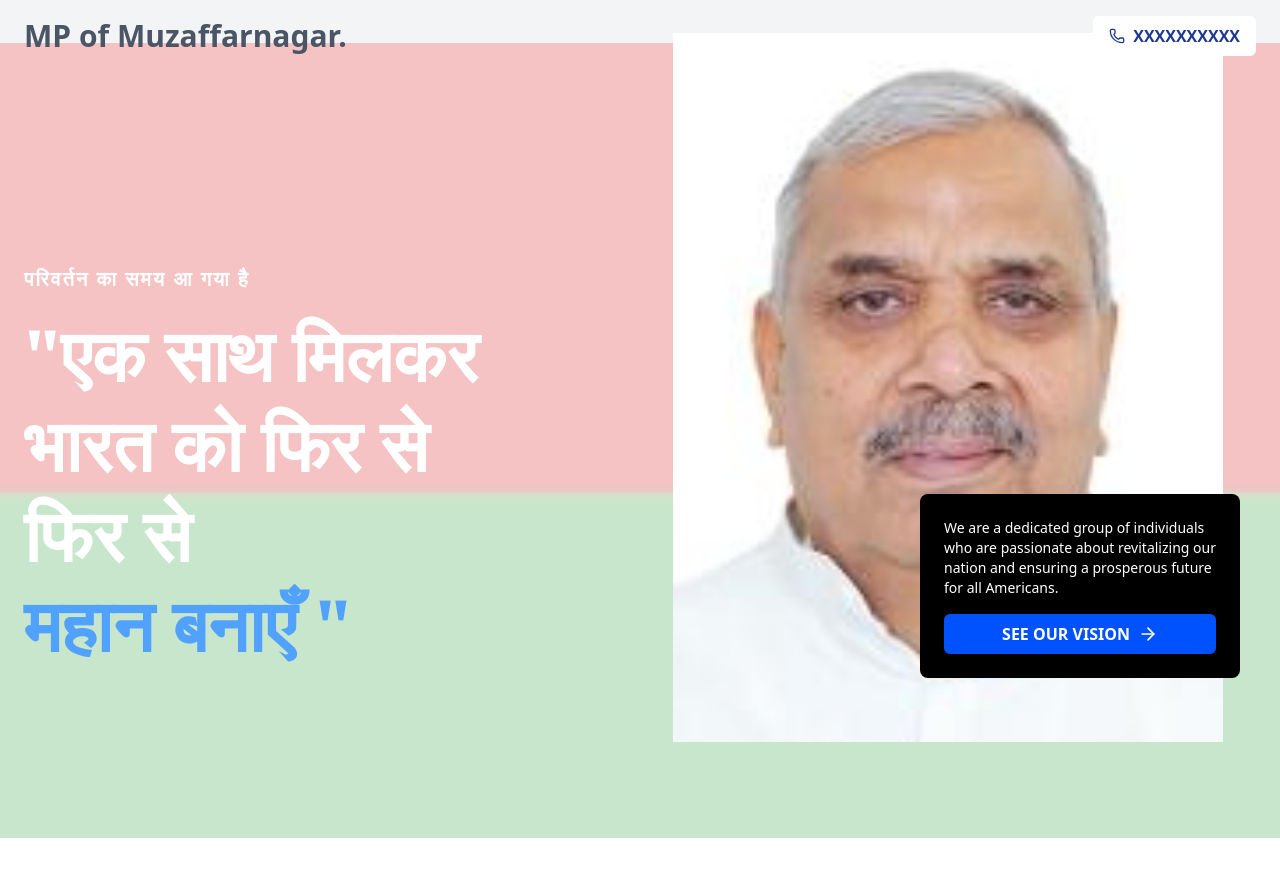
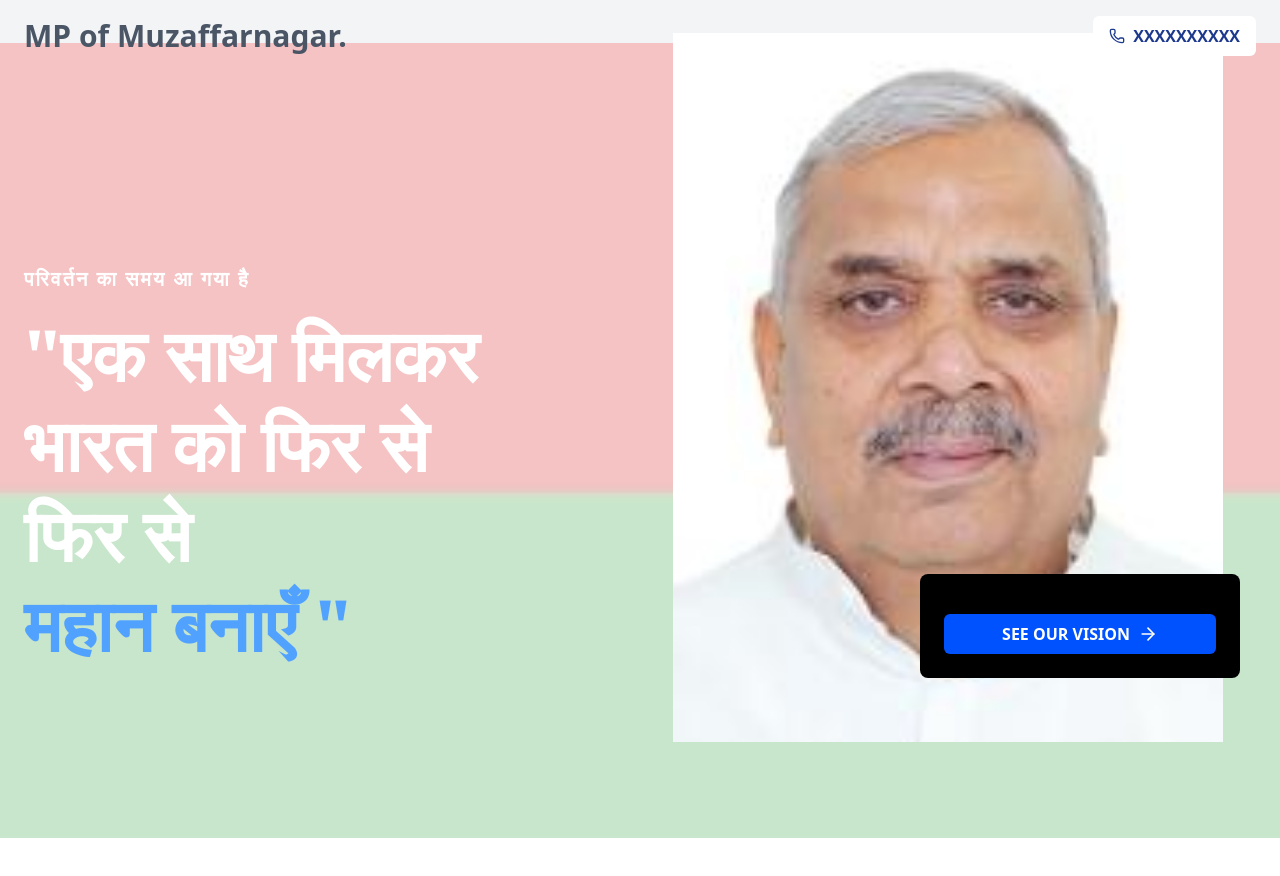
Before and after one commit to tyujjwal6/Profile, a React (Vite) app: page / in a window 1280 px wide. Shown: the top 876 px of the page. Built offline with nearby package versions, Linux system fonts and the light colour scheme.

Commit message:
first commit

```diff
--- a/src/App.jsx
+++ b/src/App.jsx
@@ -306,11 +306,9 @@ export default function App() {
               </div>
             </div>
              <div className="hero-vision-box-anim absolute bottom-16 right-0 lg:right-10 hidden md:block w-full max-w-xs p-6 bg-black bg-opacity-20 backdrop-blur-sm rounded-lg">
-                <p className="text-sm">
-                  We are a dedicated group of individuals who are passionate about revitalizing our nation and ensuring a prosperous future for all Americans.
-                </p>
+
                 <button
-                  onClick={() => openModal('Our Vision', 'Our vision is to restore American values, strengthen our economy, and ensure liberty and justice for all citizens. We believe in a government that serves the people, not the other way around.')}
+                  onClick={() => openModal('Our Vision', "हमारा लक्ष्य भारतीय मूल्यों की पुनर्स्थापना करना, अर्थव्यवस्था को सशक्त बनाना, और सभी नागरिकों के लिए स्वतंत्रता और न्याय सुनिश्चित करना है। हम ऐसे शासन में विश्वास करते हैं जो जनता की सेवा करे, न कि जनता उस शासन की।")}
                   className="mt-4 flex items-center justify-center w-full bg-[#0052FF] text-white px-4 py-2 rounded-md font-semibold hover:bg-blue-700 transition-colors"
                 >
                   SEE OUR VISION <ArrowRight size={20} className="ml-2"/>
```
